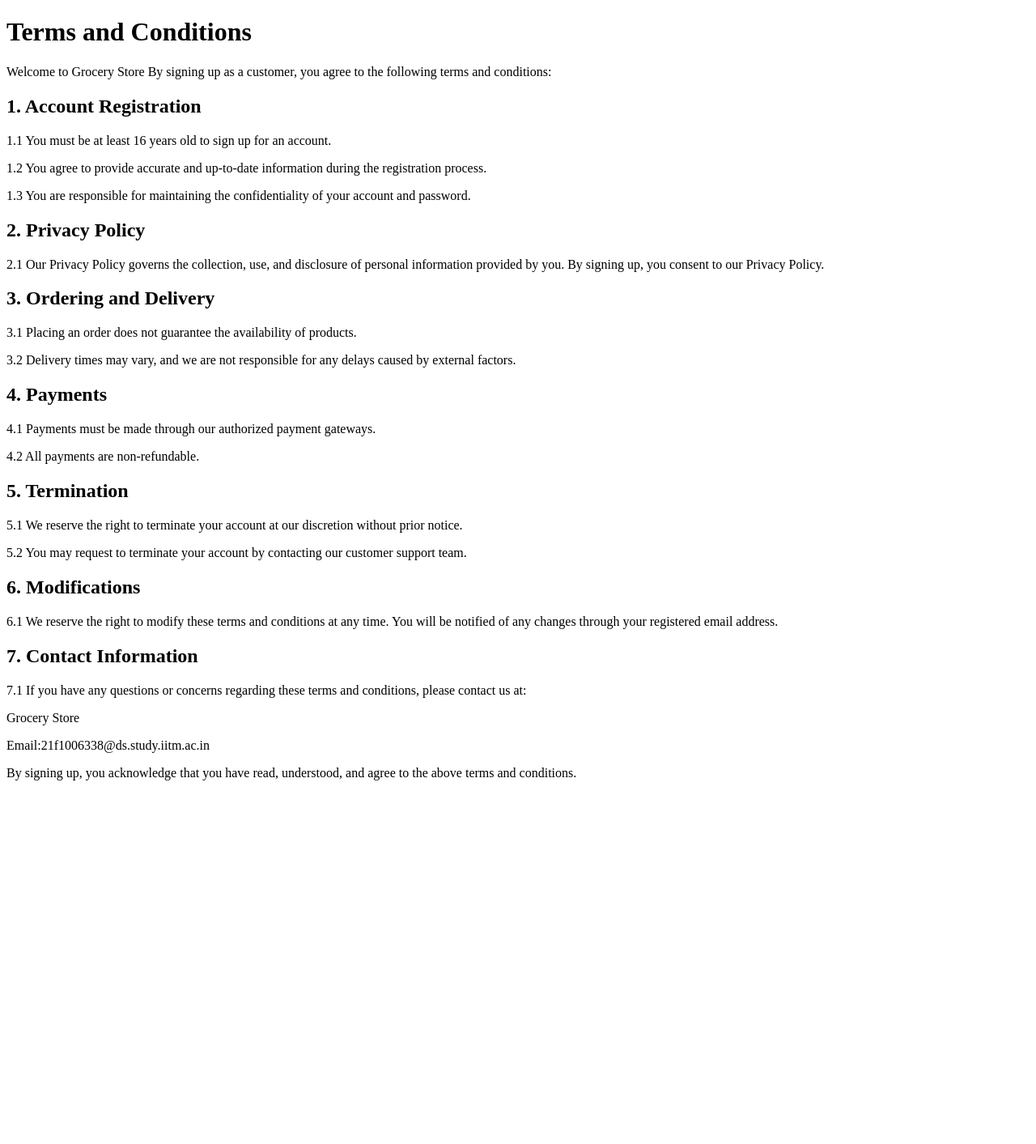
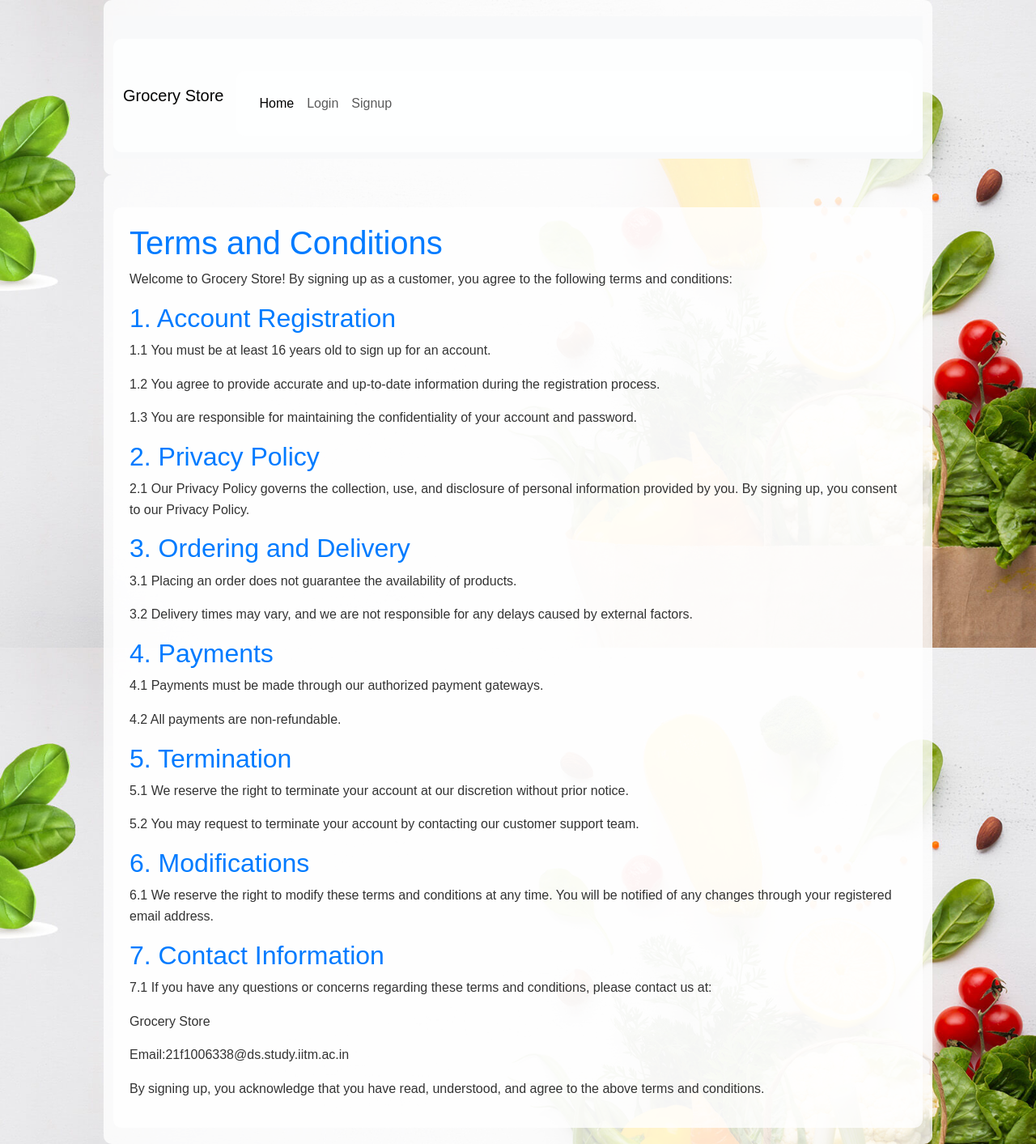
Before and after one commit to rajveersd13/Grocery_Store, a Flask app: page /terms in a window 1280 px wide. Shown: the whole page at 81% size. Before the commit the page ends 964 px from the top, so only its background shows below. Run offline with Flask 3, Linux system fonts and the light colour scheme.

Commit message:
final update
login
signup
database
cart
dashboard  update

```diff
--- a/code/templates/terms.html
+++ b/code/templates/terms.html
@@ -1,13 +1,90 @@
 <!DOCTYPE html>
 <html lang="en">
+
 <head>
     <meta charset="UTF-8">
     <meta name="viewport" content="width=device-width, initial-scale=1.0">
     <title>Grocery Store Signup Form Terms and Conditions</title>
+    <script src="https://cdn.jsdelivr.net/npm/bootstrap@5.3.1/dist/js/bootstrap.bundle.min.js" integrity="sha384-HwwvtgBNo3bZJJLYd8oVXjrBZt8cqVSpeBNS5n7C8IVInixGAoxmnlMuBnhbgrkm" crossorigin="anonymous"></script>
+    <link href="https://cdn.jsdelivr.net/npm/bootstrap@5.3.1/dist/css/bootstrap.min.css" rel="stylesheet">
+
+    <style>
+        body {
+            background-color: rgb(254, 253, 253);
+            background-image: url("static/images/img.jpg");
+            background-size: cover; /* Cover the entire screen */
+            background-repeat: no-repeat;
+            background-attachment: fixed; /* Fixed background */
+            font-family: Arial, sans-serif;
+            color: #333;
+            margin: 0;
+            padding: 0;
+        }
+
+        .container {
+            width: 80%;
+            margin: 0 auto;
+        }
+/*
+        nav {
+            background-color: #fff;
+            box-shadow: 0 0 10px rgba(0, 0, 0, 0.1);
+            padding: 10px 0;
+        }
+
+        nav a {
+            color: #333;
+            text-decoration: none;
+            margin-right: 20px;
+        } */
+
+        h1, h2 {
+            color: #007BFF;
+        }
+
+        p {
+            line-height: 1.6;
+        }
+
+        div {
+            background-color: rgba(255, 255, 255, 0.8);
+            padding: 20px;
+            border-radius: 10px;
+            margin-top: 20px;
+        }
+    </style>
 </head>
+
 <body>
-    <h1>Terms and Conditions</h1>
-    <p>Welcome to Grocery Store  By signing up as a customer, you agree to the following terms and conditions:</p>
+    <div class="container">
+        <nav class="navbar navbar-expand-lg bg-light">
+            <div class="container-fluid">
+                <a class="navbar-brand" href="#">Grocery Store</a>
+                <button class="navbar-toggler" type="button" data-bs-toggle="collapse"
+                    data-bs-target="#navbarSupportedContent" aria-controls="navbarSupportedContent" aria-expanded="false"
+                    aria-label="Toggle navigation">
+                    <span class="navbar-toggler-icon"></span>
+                </button>
+                <div class="collapse navbar-collapse" id="navbarSupportedContent">
+                    <ul class="navbar-nav me-auto mb-2 mb-lg-0">
+                        <li class="nav-item">
+                            <a class="nav-link active" aria-current="page" href="/">Home</a>
+                        </li>
+                        <li class="nav-item">
+                            <a class="nav-link" href="/login">Login</a>
+                        </li>
+                        <li class="nav-item">
+                            <a class="nav-link" href="/signup">Signup</a>
+                        </li>
+                    </ul>
+                </div>
+            </div>
+        </nav>
+    </div>
+    <div class="container">
+        <div>
+            <h1>Terms and Conditions</h1>
+            <p>Welcome to Grocery Store! By signing up as a customer, you agree to the following terms and conditions:</p>
 
     <h2>1. Account Registration</h2>
     <p>1.1 You must be at least 16 years old to sign up for an account.</p>
@@ -37,7 +114,10 @@
     <p>Grocery Store </p>
     <p>Email:21f1006338@ds.study.iitm.ac.in</p>
 
-    <p>By signing up, you acknowledge that you have read, understood, and agree to the above terms and conditions.</p>
+
+            <p>By signing up, you acknowledge that you have read, understood, and agree to the above terms and conditions.</p>
+        </div>
+    </div>
 </body>
 
 </html>
```
Also changed, not shown: code/templates/Add_products.html (+10 -1 lines), code/templates/login.html (+37 -19 lines), code/templates/signup.html (+33 -10 lines), code/static/images/admin.png (added), code/static/images/img.jpg (added), code/static/products/7.png (added), instance/db.sqlite3.
